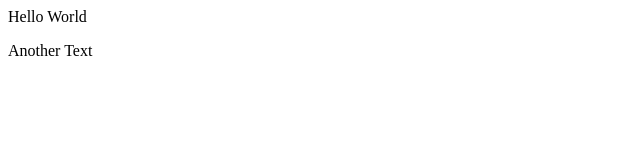
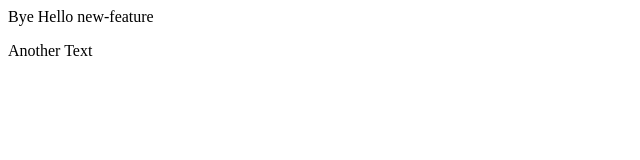
Before and after one commit to neeraj29j/gitDemo, a plain HTML site: page index.html in a window 1280 px wide. Shown: the full height of the page, 0-640 px from the left. Drawn offline with Linux system fonts and the light colour scheme.

Commit message:
Master change

```diff
--- a/index.html
+++ b/index.html
@@ -1,3 +1,3 @@
-<p>Hello World</p>
+<p>Bye Hello new-feature</p>
 
 <div>Another Text</div>
```
